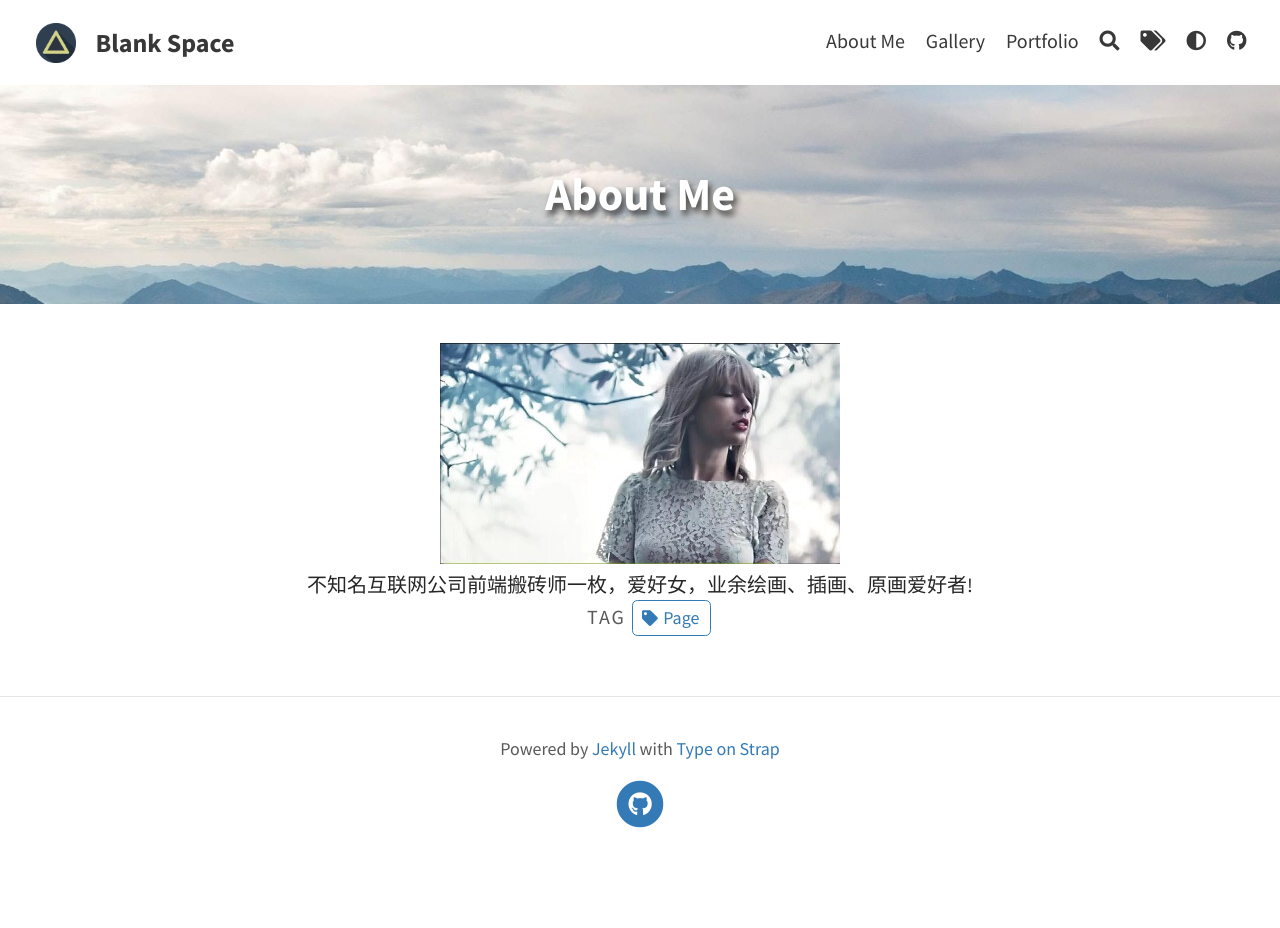
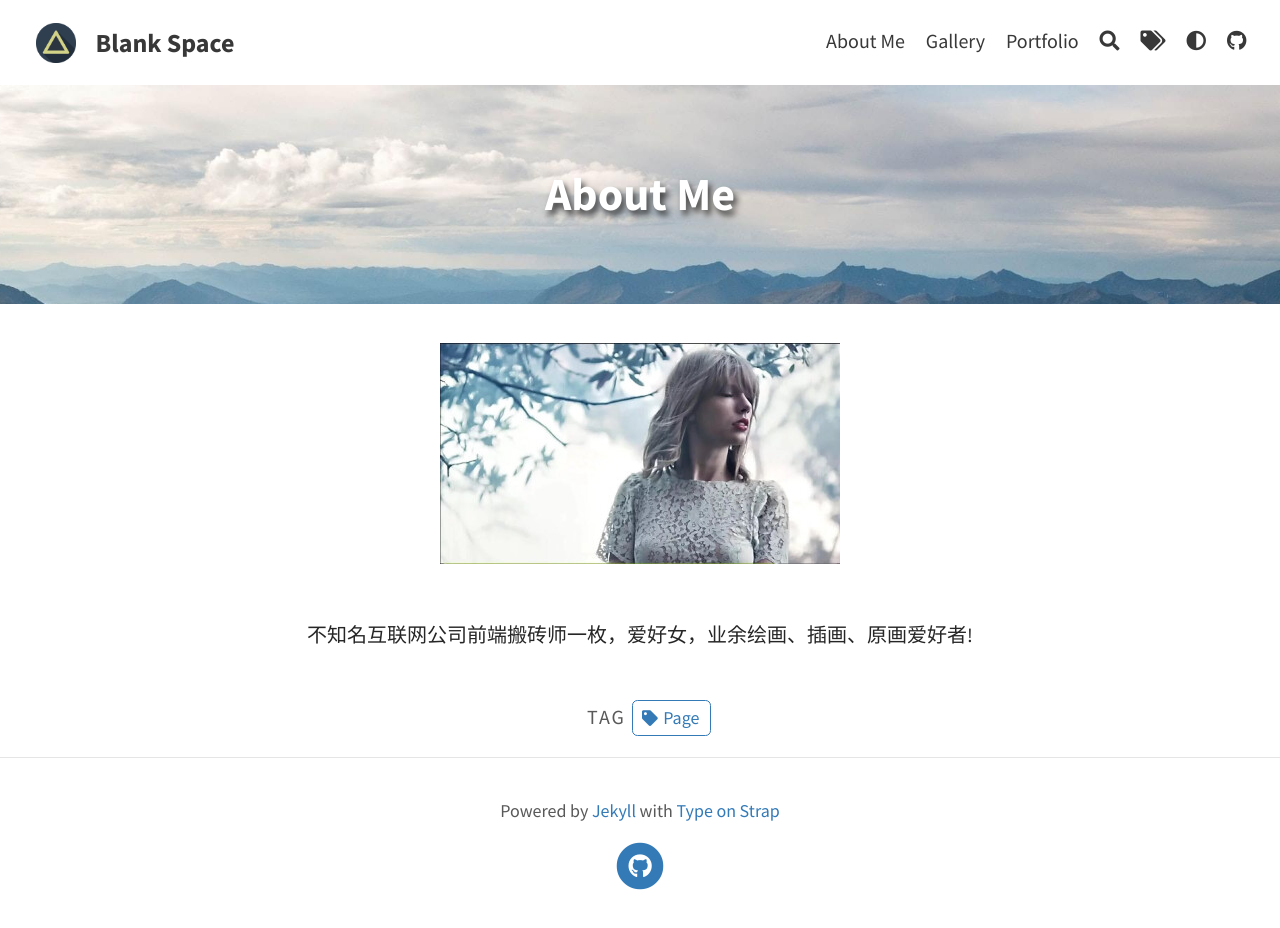
Before and after one commit to OnlyProbie/sketches, a Jekyll site: the page built from docs/pages/about.md, in a window 1280 px wide. Built offline with Jekyll 4.4.1, drawn with Linux system fonts in a browser that asks for light colours; before the commit the page ends 900 px from its top, so only the background shows below that.

Commit message:
improvement: udpate

```diff
--- a/docs/_sass/layouts/_tags.scss
+++ b/docs/_sass/layouts/_tags.scss
@@ -1,6 +1,6 @@
 .tag-list {
   width: 100%;
-  padding-bottom: $padding-x-small;
+  margin-top: 50px;
 
   a.button {
     margin: 0.1em;
--- a/docs/pages/about.md
+++ b/docs/pages/about.md
@@ -9,7 +9,7 @@ tags: [Page]
 <image src="../assets/img/meimei.jpeg" />
 
 
-<div>不知名互联网公司前端搬砖师一枚，爱好女，业余绘画、插画、原画爱好者!</div>
+<div style="margin-top: 50px">不知名互联网公司前端搬砖师一枚，爱好女，业余绘画、插画、原画爱好者!</div>
 
 
 
```
